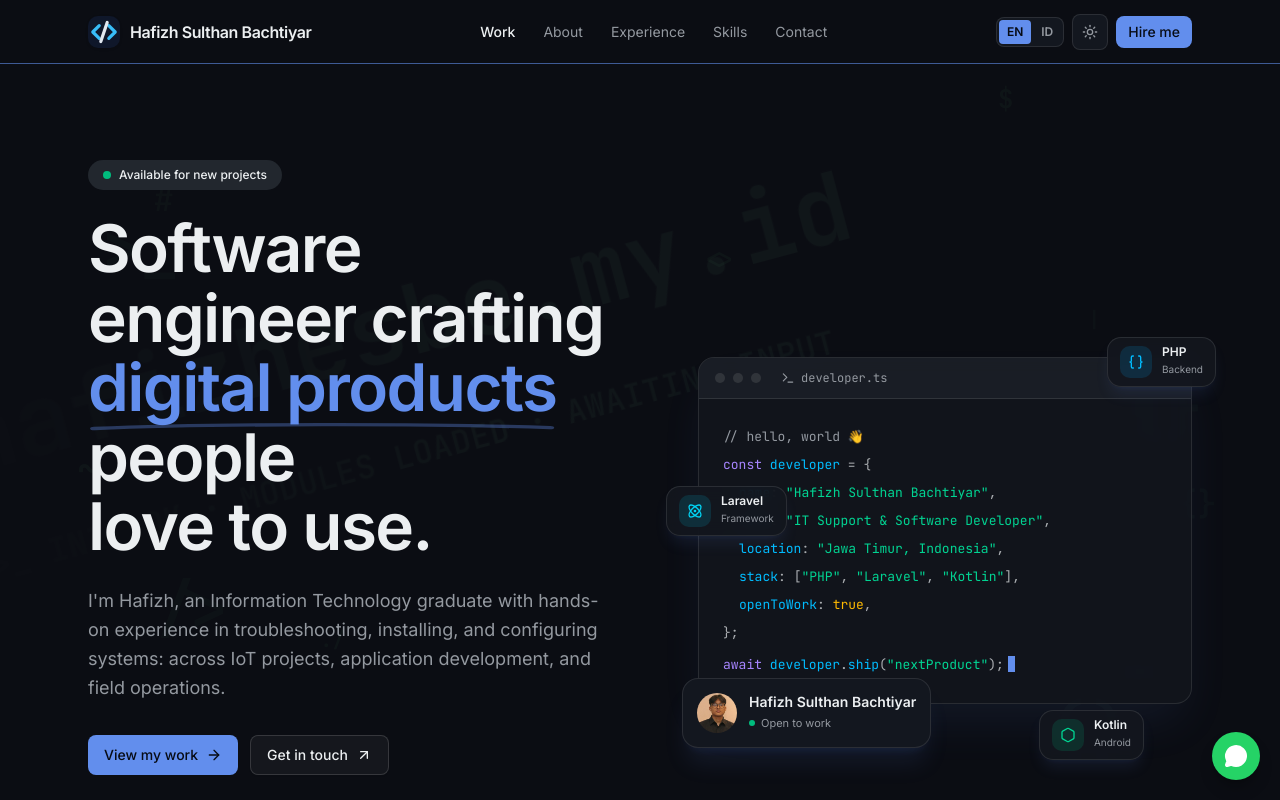
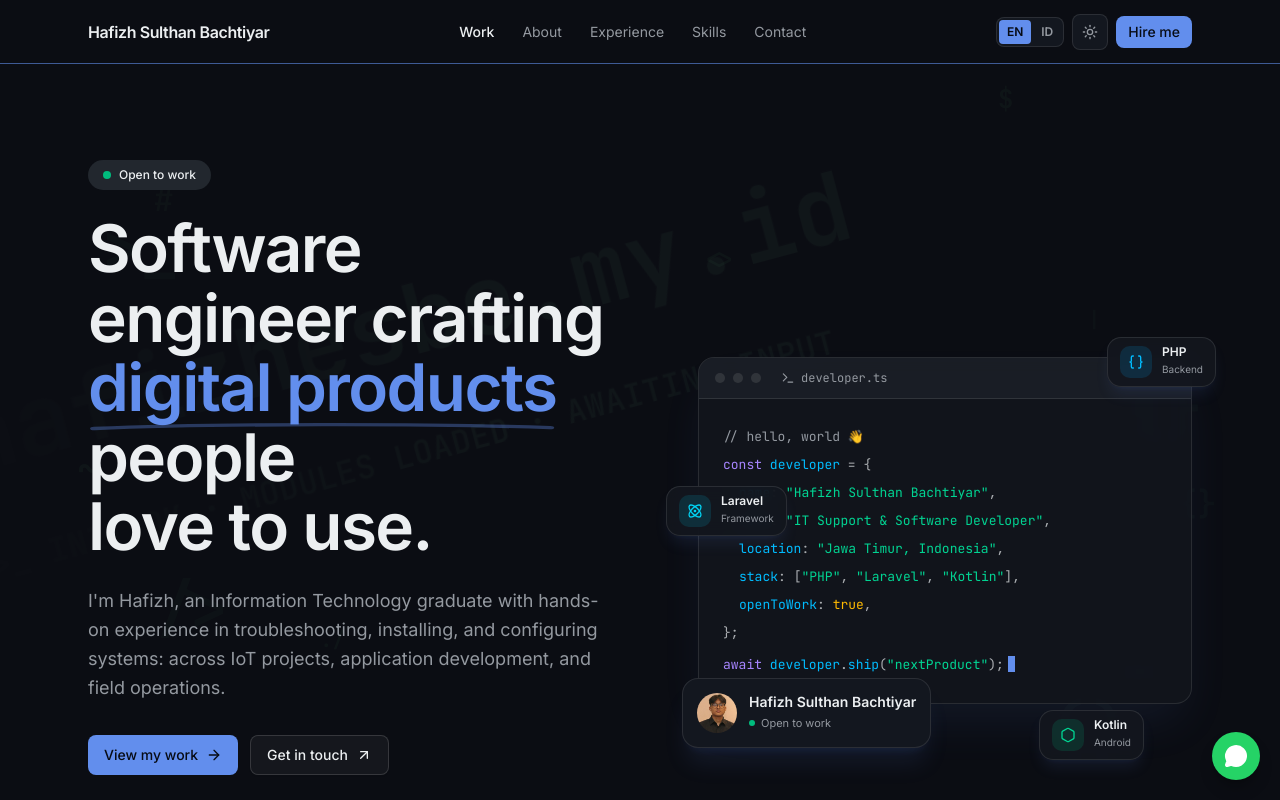
Before and after one commit to hafizhsul/stunning-website-porto, a React (Vite) app: page / in a window 1280 px wide. Shown: the top 800 px of the page. Built offline with nearby package versions, Linux system fonts and the light colour scheme.

Commit message:
feat: update hero badge copy and compact navbar brand

```diff
--- a/src/data/content.ts
+++ b/src/data/content.ts
@@ -26,7 +26,7 @@ export const EN_STRINGS = {
   "nav.skills": "Skills",
   "nav.contact": "Contact",
   "nav.hire": "Hire me",
-  "hero.badge": "Available for new projects",
+  "hero.badge": "Open to work",
   "hero.lede":
     "I'm Hafizh, an Information Technology graduate with hands-on experience in troubleshooting, installing, and configuring systems: across IoT projects, application development, and field operations.",
   "hero.cta1": "View my work",
--- a/src/pages/Landing.tsx
+++ b/src/pages/Landing.tsx
@@ -362,12 +362,8 @@ function Navbar() {
       )}
     >
       <nav className="mx-auto flex h-16 max-w-6xl items-center justify-between px-4 sm:px-6">
-        <a href="#top" className="group flex items-center gap-2.5 font-semibold tracking-tight">
-          <img
-            src="/logo.svg"
-            alt="HSB"
-            className="size-8 rounded-lg shadow-sm transition-transform group-hover:-rotate-3"
-          />
+        <a href="#top" className="flex items-center font-semibold tracking-tight">
+          <span className="sm:hidden">Hafizh</span>
           <span className="hidden sm:block">Hafizh Sulthan Bachtiyar</span>
         </a>
 
```
